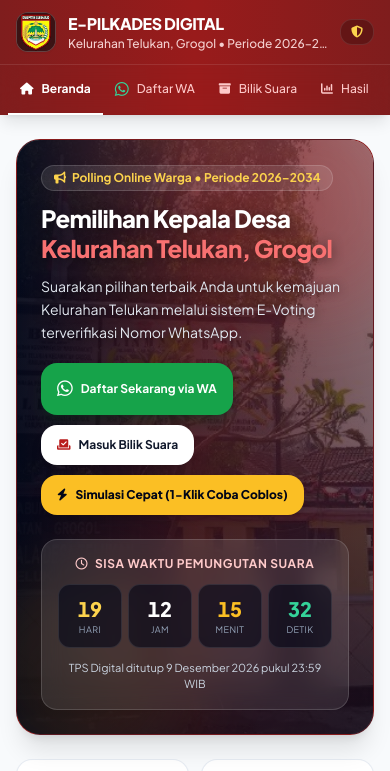
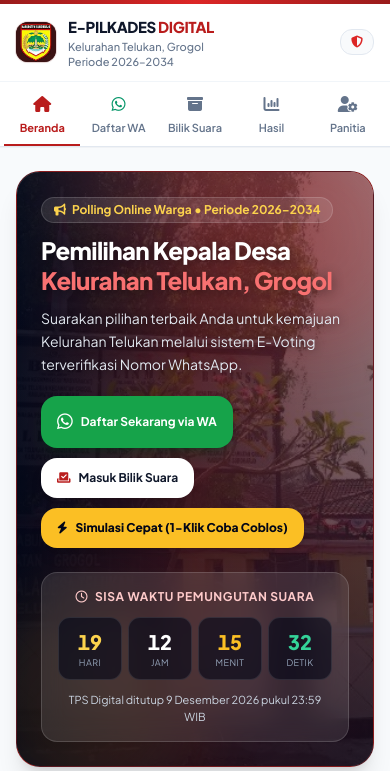
Before and after one commit to seoulinbowl18-Git/pilkades-telukan, a website: page index.html in a window 390 px wide. Both pictures are taken after a click on the button "Beranda". Shown: the top 771 px of the page. Drawn offline with nearby package versions, Linux system fonts and the light colour scheme; no server answers.

Commit message:
Redesign header and tab bar as a clean white PWA header
Header:
- White translucent sticky header with backdrop blur, a thin maroon
  accent strip on top, and a hairline bottom border, replacing the heavy
  maroon gradient.
- Keeps the Sukoharjo emblem, "E-PILKADES DIGITAL" (with DIGITAL in
  maroon), the PWA Aktif badge (desktop), the Kelurahan Telukan, Grogol
  - Periode 2026-2034 caption, the Install App button (maroon, icon-only
  below 380px), and a compact "Terenkripsi" shield chip.
- The caption wraps to two lines on narrow phones instead of truncating.
- theme-color, the manifest theme_color and the iOS status bar style now
  match the white header.

Tabs:
- Phones: five equal-width tabs with the icon above the label and at
  least 56px touch height. They fit at 360px (and 320px with a slightly
  smaller label) without horizontal scroll.
- Desktop: icon and label inline.
- The active tab uses maroon text, a bold weight, a 2px maroon underline
  and aria-current="page". switchTab() toggles the new classes.

Hero, countdown, stats, OTP flow, MongoDB, Panel Panitia, Pesan Warga
and the footer are unchanged.

Co-Authored-By: Claude Opus 5.5 <noreply@anthropic.com>
Claude-Session: https://claude.ai/code/session_011pcai4J7mejh8mKPcrqhmo

```diff
--- a/index.html
+++ b/index.html
@@ -15,9 +15,9 @@
     <meta charset="UTF-8">
     <meta name="viewport" content="width=device-width, initial-scale=1.0, maximum-scale=1.0, user-scalable=no">
     <title>E-Voting Pilkades Digital • Kelurahan Telukan, Grogol (2026–2034)</title>
-    <meta name="theme-color" content="#b91c1c">
+    <meta name="theme-color" content="#ffffff">
     <meta name="apple-mobile-web-app-capable" content="yes">
-    <meta name="apple-mobile-web-app-status-bar-style" content="black-translucent">
+    <meta name="apple-mobile-web-app-status-bar-style" content="default">
     <meta name="apple-mobile-web-app-title" content="Pilkades Telukan">
     <meta name="description" content="Aplikasi E-Voting Pilkades Digital Kelurahan Telukan, Grogol Periode 2026–2034 dengan Verifikasi WhatsApp">
     <link rel="manifest" id="pwa-manifest">
@@ -67,58 +67,66 @@
     <!-- ========================================================= -->
     <!-- HEADER & NAVIGATION BAR                                   -->
     <!-- ========================================================= -->
-    <header class="bg-gradient-to-r from-garuda-900 via-garuda-800 to-garuda-900 text-white shadow-lg sticky top-0 z-40">
-        <div class="max-w-5xl mx-auto px-4 py-3 flex items-center justify-between gap-3">
+    <header class="sticky top-0 z-40 bg-white/95 backdrop-blur-md border-b border-slate-200 shadow-[0_1px_0_rgba(15,23,42,0.03)]">
+        <!-- Aksen marun tipis -->
+        <div class="h-1 bg-gradient-to-r from-garuda-800 via-garuda-600 to-garuda-800" aria-hidden="true"></div>
+
+        <div class="max-w-5xl mx-auto px-4 py-3 sm:py-3.5 flex items-center justify-between gap-3">
             <div class="flex items-center gap-3 min-w-0">
-                <div class="w-10 h-10 sm:w-11 sm:h-11 rounded-xl overflow-hidden border border-white/20 shadow-sm shrink-0 bg-[#3b1314]">
+                <div class="w-10 h-10 sm:w-11 sm:h-11 rounded-xl overflow-hidden ring-1 ring-garuda-900/15 shadow-sm shrink-0 bg-[#3b1314]">
                     <img src="/assets/logo-sukoharjo.png" alt="Lambang Kabupaten Sukoharjo" width="44" height="44"
                         class="w-full h-full object-contain" decoding="async">
                 </div>
-                <div class="truncate">
-                    <div class="flex items-center gap-2">
-                        <h1 class="font-extrabold text-base sm:text-lg tracking-tight truncate">E-PILKADES DIGITAL</h1>
-                        <span class="hidden sm:inline-flex items-center px-2 py-0.5 rounded-full text-[10px] font-bold bg-emerald-500/20 text-emerald-200 border border-emerald-400/30 shrink-0">
-                            <span class="w-1.5 h-1.5 rounded-full bg-emerald-400 mr-1.5 animate-pulse"></span>PWA Aktif
+                <div class="min-w-0">
+                    <div class="flex items-center gap-2 min-w-0">
+                        <h1 class="font-extrabold text-[15px] sm:text-lg tracking-tight text-slate-900 truncate">E-PILKADES <span class="text-garuda-700">DIGITAL</span></h1>
+                        <span class="hidden sm:inline-flex items-center px-2 py-0.5 rounded-full text-[10px] font-bold bg-emerald-50 text-emerald-700 border border-emerald-200 shrink-0">
+                            <span class="w-1.5 h-1.5 rounded-full bg-emerald-500 mr-1.5 animate-pulse"></span>PWA Aktif
                         </span>
                     </div>
-                    <p class="text-xs text-red-100/90 font-medium truncate">Kelurahan Telukan, Grogol • Periode 2026–2034</p>
+                    <p class="text-[11px] sm:text-xs text-slate-500 font-medium leading-snug sm:truncate">Kelurahan Telukan, Grogol <span class="hidden min-[400px]:inline">•</span><br class="min-[400px]:hidden"> Periode 2026–2034</p>
                 </div>
             </div>
 
             <div class="flex items-center gap-2 shrink-0">
-                <button type="button" id="btn-install-pwa" onclick="triggerInstallPWA()" class="hidden cursor-pointer items-center gap-1.5 bg-white text-garuda-800 hover:bg-red-50 font-bold text-xs px-3 py-2 rounded-xl shadow-sm transition active:scale-95">
+                <button type="button" id="btn-install-pwa" onclick="triggerInstallPWA()" class="hidden cursor-pointer items-center gap-1.5 bg-garuda-700 hover:bg-garuda-800 text-white font-bold text-xs px-3 py-2 rounded-xl shadow-sm transition active:scale-95">
                     <i class="fa-solid fa-download"></i>
-                    <span>Install App</span>
+                    <span class="hidden min-[380px]:inline">Install App</span>
                 </button>
-                <div class="flex items-center gap-1.5 bg-black/25 px-2.5 py-1.5 rounded-xl text-xs text-red-100 border border-white/10">
-                    <i class="fa-solid fa-shield-halved text-amber-300"></i>
-                    <span class="hidden md:inline font-medium">Terenkripsi</span>
+                <div class="flex items-center gap-1.5 px-2.5 py-1.5 rounded-xl text-xs text-slate-600 bg-slate-50 border border-slate-200" title="Koneksi terenkripsi (HTTPS)">
+                    <i class="fa-solid fa-shield-halved text-garuda-600"></i>
+                    <span class="hidden md:inline font-semibold">Terenkripsi</span>
                 </div>
             </div>
         </div>
 
-        <!-- 5 Responsive Navigation Tabs -->
-        <nav class="bg-garuda-950/50 backdrop-blur-md border-t border-white/10 overflow-x-auto">
-            <div class="max-w-5xl mx-auto px-2 flex justify-between sm:justify-start sm:gap-2">
-                <button type="button" onclick="switchTab('beranda')" id="tab-beranda" class="nav-btn cursor-pointer flex-1 sm:flex-none flex items-center justify-center gap-2 px-3 sm:px-4 py-3 text-xs sm:text-sm font-bold border-b-2 border-white text-white transition whitespace-nowrap">
-                    <i class="fa-solid fa-house"></i>
-                    <span>Beranda</span>
+        <!-- 5 Tab Navigasi: ikon di atas label pada HP, sejajar pada desktop -->
+        <nav class="border-t border-slate-100" aria-label="Navigasi utama">
+            <div class="max-w-5xl mx-auto px-1 sm:px-4 flex sm:gap-1">
+                <button type="button" onclick="switchTab('beranda')" id="tab-beranda" aria-current="page"
+                    class="nav-btn group relative cursor-pointer flex-1 sm:flex-none min-w-0 flex flex-col sm:flex-row items-center justify-center gap-1 sm:gap-2 px-1 sm:px-4 pt-2.5 pb-2 sm:py-3 min-h-[3.5rem] sm:min-h-0 text-[11px] max-[359px]:text-[10px] max-[359px]:tracking-tight sm:text-sm border-b-2 transition-colors font-bold text-garuda-700 border-garuda-700">
+                    <i class="fa-solid fa-house text-base sm:text-sm" aria-hidden="true"></i>
+                    <span class="truncate max-w-full">Beranda</span>
                 </button>
-                <button type="button" onclick="switchTab('daftar')" id="tab-daftar" class="nav-btn cursor-pointer flex-1 sm:flex-none flex items-center justify-center gap-2 px-3 sm:px-4 py-3 text-xs sm:text-sm font-medium border-b-2 border-transparent text-red-200 hover:text-white transition whitespace-nowrap">
-                    <i class="fa-brands fa-whatsapp text-emerald-400 text-base"></i>
-                    <span>Daftar WA</span>
+                <button type="button" onclick="switchTab('daftar')" id="tab-daftar"
+                    class="nav-btn group relative cursor-pointer flex-1 sm:flex-none min-w-0 flex flex-col sm:flex-row items-center justify-center gap-1 sm:gap-2 px-1 sm:px-4 pt-2.5 pb-2 sm:py-3 min-h-[3.5rem] sm:min-h-0 text-[11px] max-[359px]:text-[10px] max-[359px]:tracking-tight sm:text-sm border-b-2 transition-colors font-semibold text-slate-500 border-transparent hover:text-garuda-700">
+                    <i class="fa-brands fa-whatsapp text-base sm:text-sm text-emerald-600" aria-hidden="true"></i>
+                    <span class="truncate max-w-full">Daftar WA</span>
                 </button>
-                <button type="button" onclick="switchTab('bilik')" id="tab-bilik" class="nav-btn cursor-pointer flex-1 sm:flex-none flex items-center justify-center gap-2 px-3 sm:px-4 py-3 text-xs sm:text-sm font-medium border-b-2 border-transparent text-red-200 hover:text-white transition whitespace-nowrap">
-                    <i class="fa-solid fa-box-archive"></i>
-                    <span>Bilik Suara</span>
+                <button type="button" onclick="switchTab('bilik')" id="tab-bilik"
+                    class="nav-btn group relative cursor-pointer flex-1 sm:flex-none min-w-0 flex flex-col sm:flex-row items-center justify-center gap-1 sm:gap-2 px-1 sm:px-4 pt-2.5 pb-2 sm:py-3 min-h-[3.5rem] sm:min-h-0 text-[11px] max-[359px]:text-[10px] max-[359px]:tracking-tight sm:text-sm border-b-2 transition-colors font-semibold text-slate-500 border-transparent hover:text-garuda-700">
+                    <i class="fa-solid fa-box-archive text-base sm:text-sm" aria-hidden="true"></i>
+                    <span class="truncate max-w-full">Bilik Suara</span>
                 </button>
-                <button type="button" onclick="switchTab('hasil')" id="tab-hasil" class="nav-btn cursor-pointer flex-1 sm:flex-none flex items-center justify-center gap-2 px-3 sm:px-4 py-3 text-xs sm:text-sm font-medium border-b-2 border-transparent text-red-200 hover:text-white transition whitespace-nowrap">
-                    <i class="fa-solid fa-chart-column"></i>
-                    <span>Hasil</span>
+                <button type="button" onclick="switchTab('hasil')" id="tab-hasil"
+                    class="nav-btn group relative cursor-pointer flex-1 sm:flex-none min-w-0 flex flex-col sm:flex-row items-center justify-center gap-1 sm:gap-2 px-1 sm:px-4 pt-2.5 pb-2 sm:py-3 min-h-[3.5rem] sm:min-h-0 text-[11px] max-[359px]:text-[10px] max-[359px]:tracking-tight sm:text-sm border-b-2 transition-colors font-semibold text-slate-500 border-transparent hover:text-garuda-700">
+                    <i class="fa-solid fa-chart-column text-base sm:text-sm" aria-hidden="true"></i>
+                    <span class="truncate max-w-full">Hasil</span>
                 </button>
-                <button type="button" onclick="switchTab('admin')" id="tab-admin" class="nav-btn cursor-pointer flex-1 sm:flex-none flex items-center justify-center gap-2 px-3 sm:px-4 py-3 text-xs sm:text-sm font-medium border-b-2 border-transparent text-red-200 hover:text-white transition whitespace-nowrap">
-                    <i class="fa-solid fa-user-gear"></i>
-                    <span>Panitia</span>
+                <button type="button" onclick="switchTab('admin')" id="tab-admin"
+                    class="nav-btn group relative cursor-pointer flex-1 sm:flex-none min-w-0 flex flex-col sm:flex-row items-center justify-center gap-1 sm:gap-2 px-1 sm:px-4 pt-2.5 pb-2 sm:py-3 min-h-[3.5rem] sm:min-h-0 text-[11px] max-[359px]:text-[10px] max-[359px]:tracking-tight sm:text-sm border-b-2 transition-colors font-semibold text-slate-500 border-transparent hover:text-garuda-700">
+                    <i class="fa-solid fa-user-gear text-base sm:text-sm" aria-hidden="true"></i>
+                    <span class="truncate max-w-full">Panitia</span>
                 </button>
             </div>
         </nav>
@@ -957,7 +965,7 @@
                         start_url: window.location.href,
                         display: 'standalone',
                         background_color: '#f8fafc',
-                        theme_color: '#b91c1c',
+                        theme_color: '#ffffff',
                         icons: [
                             { src: icon192, sizes: '192x192', type: 'image/png', purpose: 'any' },
                             { src: icon512, sizes: '512x512', type: 'image/png', purpose: 'any' }
@@ -1213,8 +1221,9 @@
 
                 var navBtns = document.querySelectorAll('.nav-btn');
                 for (var j = 0; j < navBtns.length; j++) {
-                    navBtns[j].classList.remove('border-white', 'text-white', 'font-bold');
-                    navBtns[j].classList.add('border-transparent', 'text-red-200', 'font-medium');
+                    navBtns[j].classList.remove('font-bold', 'text-garuda-700', 'border-garuda-700');
+                    navBtns[j].classList.add('font-semibold', 'text-slate-500', 'border-transparent', 'hover:text-garuda-700');
+                    navBtns[j].removeAttribute('aria-current');
                 }
 
                 var targetSection = document.getElementById('view-' + tabName);
@@ -1224,8 +1233,9 @@
 
                 var activeBtn = document.getElementById('tab-' + tabName);
                 if (activeBtn) {
-                    activeBtn.classList.remove('border-transparent', 'text-red-200', 'font-medium');
-                    activeBtn.classList.add('border-white', 'text-white', 'font-bold');
+                    activeBtn.classList.remove('font-semibold', 'text-slate-500', 'border-transparent', 'hover:text-garuda-700');
+                    activeBtn.classList.add('font-bold', 'text-garuda-700', 'border-garuda-700');
+                    activeBtn.setAttribute('aria-current', 'page');
                 }
 
                 updateAllUI();
```
